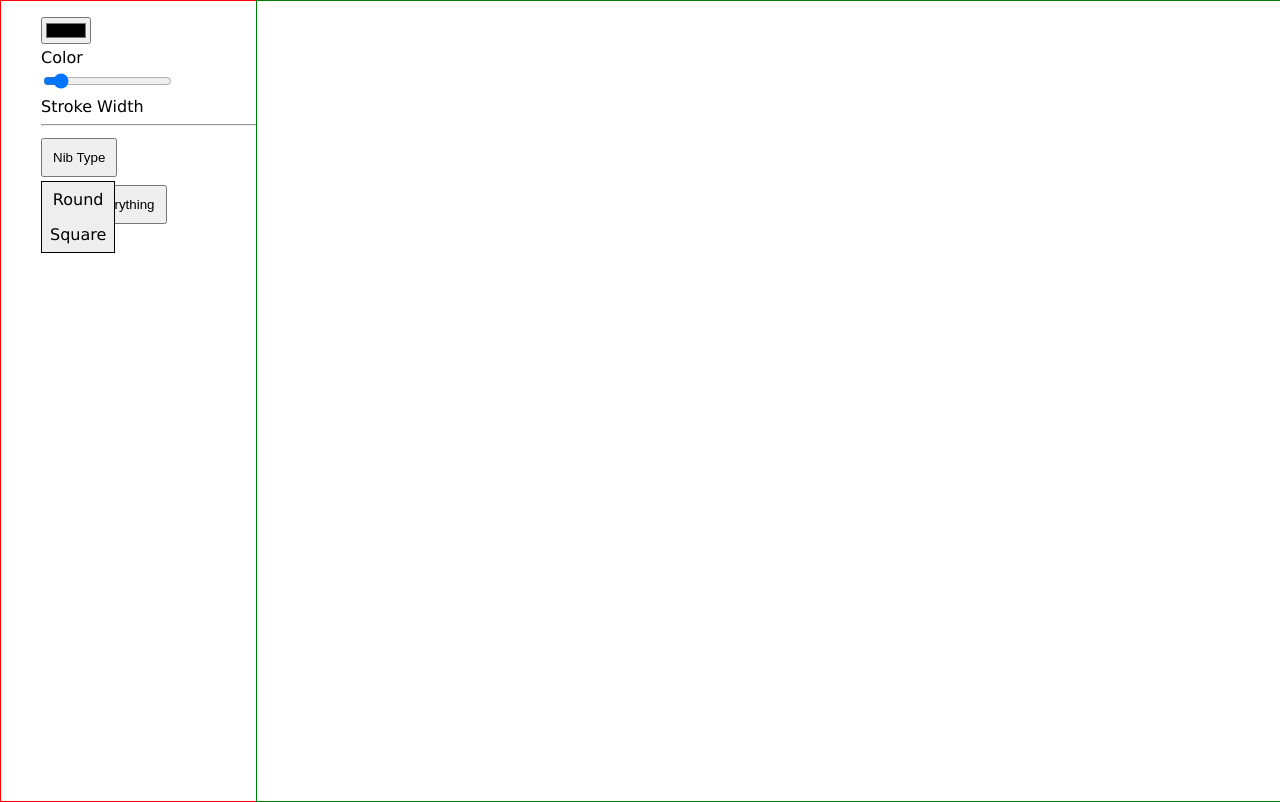
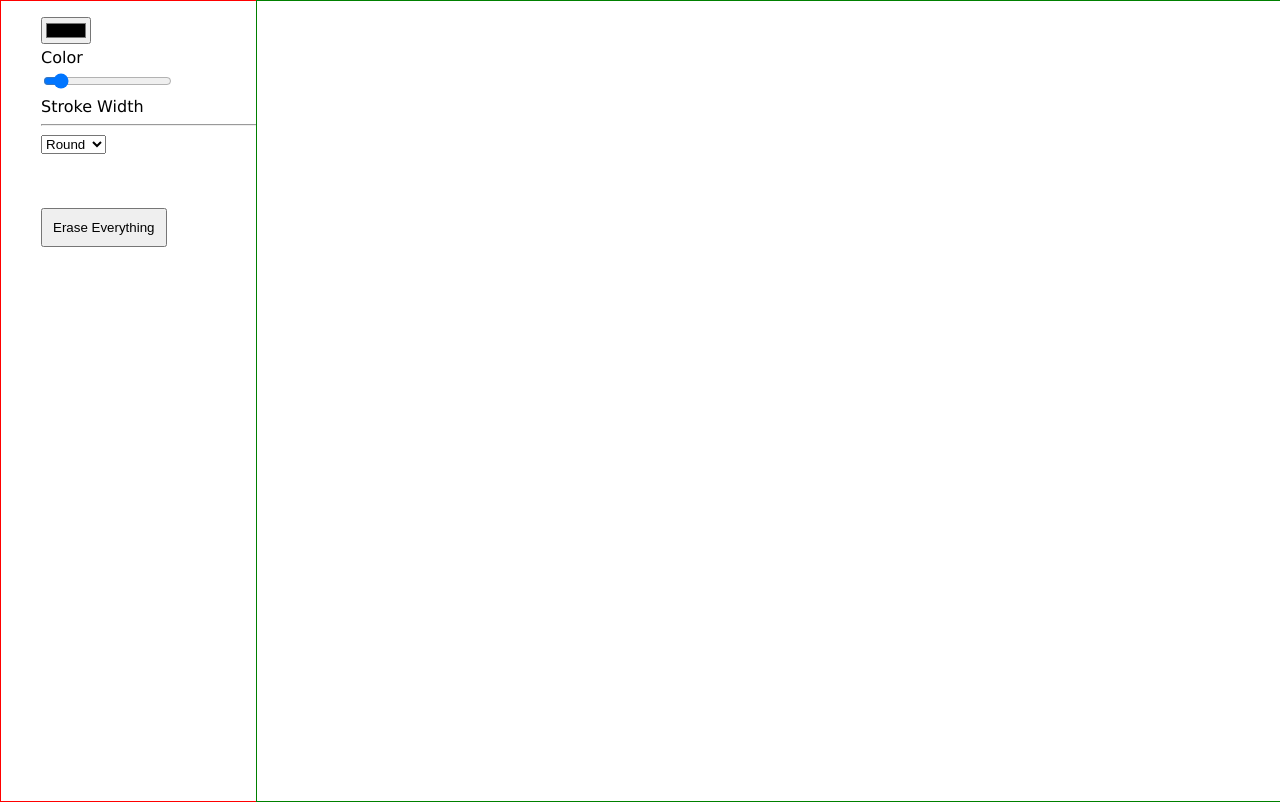
Before and after one commit to martyav/drawing-pad, a plain HTML site: page index.html in a window 1280 px wide. Drawn offline with Linux system fonts and the light colour scheme.

Commit message:
semantic select and option === more better

```diff
--- a/index.html
+++ b/index.html
@@ -26,13 +26,10 @@
                     <hr />
                 </li>
                 <li>
-                    <div class='dropDown'>
-                        <button>Nib Type</button>
-                        <div class='options'>
-                            <div id='round' class='option'>Round</div>
-                            <div id='square' class='option'>Square</div>
-                        </div>
-                    </div>
+                    <select>
+                        <option value='round'>Round</option>
+                        <option value='square'>Square</option>
+                    </select>
                 </li>
                 <li>
                     <button id='eraseAll'>Erase Everything</button>
--- a/src/style.css
+++ b/src/style.css
@@ -42,30 +42,8 @@ button {
     margin-top: 4px;
 }
 
-#dropDown {
-    position: relative;
-    display: inline-block;
-}
-
-.options {
-    /* display: none;*/
-    position: absolute;
-    border: 1px solid black;
-    background: #eeeeee;
-}
-
-.option {
-    display: block;
-    padding: 8px;
-    text-align: center;
-}
-
-.option:hover {
-    background: hsl(180, 50%, 90%);
-}
-
-.showOptions {
-    display: block;
+select {
+    margin-bottom: 50px;
 }
 
 ul {
```
